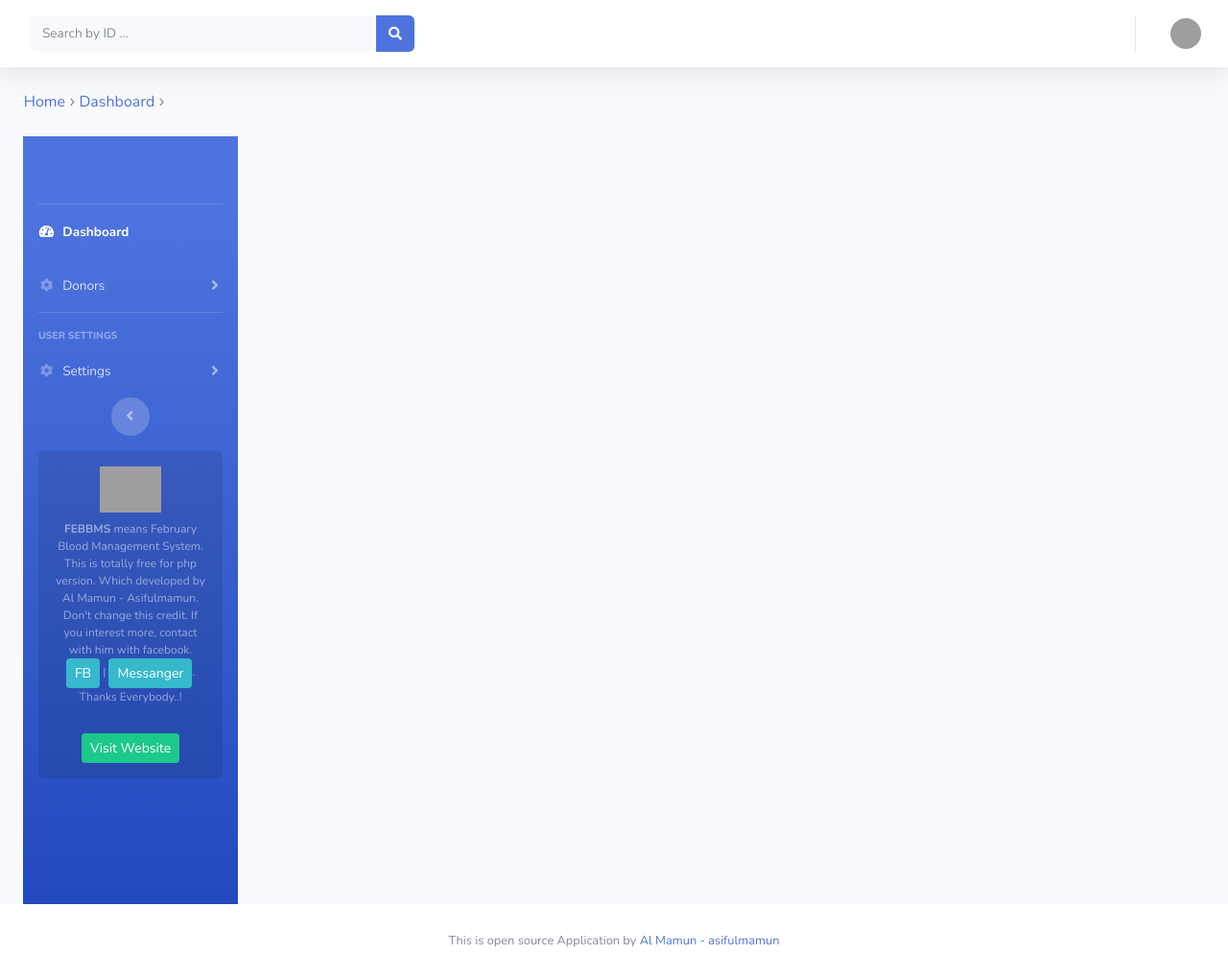
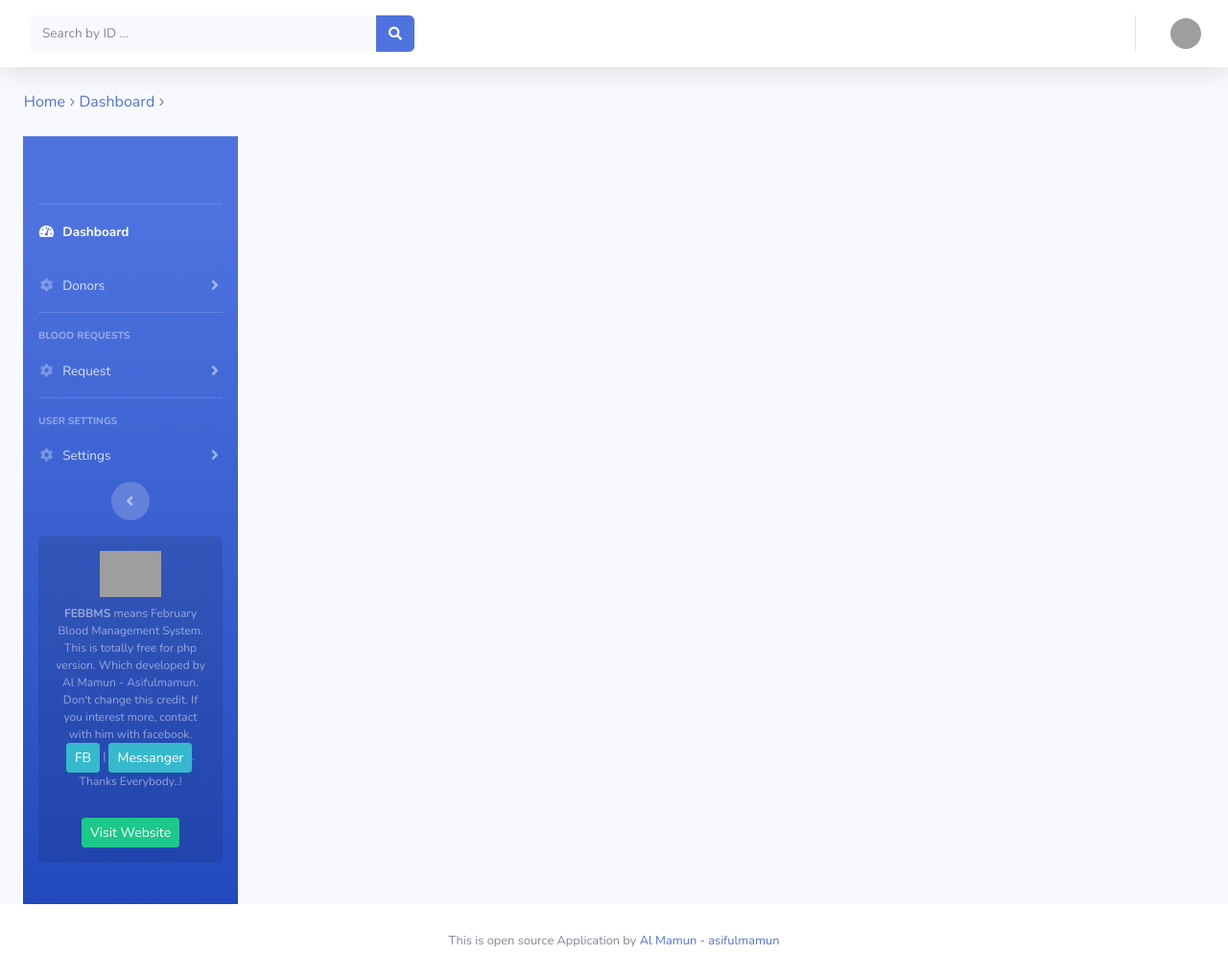
Before and after one commit to asifulmamun/febbms, a PHP site: the page made by admin/templates/global/nav.php in a window 1280 px wide. Shown: the whole page at 96% size. Run offline with PHP 8.4, Linux system fonts and the light colour scheme; the template is opened without the code that fills it, so the values that code supplies are empty; the visitor is signed in with stand-in values (Sample User, id 1); grey boxes are pictures that could not be loaded.

Commit message:
blood request added to dashboard

```diff
--- a/admin/page-total_donors-pending.php
+++ b/admin/page-total_donors-pending.php
@@ -80,8 +80,8 @@
                 <tfoot>
                     <tr>
                         <th>ID</th>
+                        <th>BG</th>
                         <th>Name</th>
-                        <th>BG</th>
                         <th>District</th>
                         <th>Status</th>
                         <th>Action</th>
--- a/admin/page-total_donors.php
+++ b/admin/page-total_donors.php
@@ -80,8 +80,8 @@
                 <tfoot>
                     <tr>
                         <th>ID</th>
+                        <th>BG</th>
                         <th>Name</th>
-                        <th>BG</th>
                         <th>District</th>
                         <th>Status</th>
                         <th>Action</th>
--- a/admin/templates/global/nav.php
+++ b/admin/templates/global/nav.php
@@ -23,7 +23,7 @@
             <!-- Nav Item - Pages Collapse Menu -->
             <li class="nav-item">
                 <a class="nav-link collapsed" href="#" data-toggle="collapse" data-target="#collapseOne" aria-expanded="true"
-                    aria-controls="collapseTwo">
+                    aria-controls="collapseOne">
                     <i class="fas fa-fw fa-cog"></i>
                     <span>Donors</span>
                 </a>
@@ -37,20 +37,37 @@
             </li>
 
             <hr class="sidebar-divider d-none d-md-block">
-
             <!-- Heading -->
             <div class="sidebar-heading">
-                User Settings
+                Blood Requests
             </div>
-
             <!-- Nav Item - Pages Collapse Menu -->
             <li class="nav-item">
                 <a class="nav-link collapsed" href="#" data-toggle="collapse" data-target="#collapseTwo" aria-expanded="true"
                     aria-controls="collapseTwo">
                     <i class="fas fa-fw fa-cog"></i>
+                    <span>Request</span>
+                </a>
+                <div id="collapseTwo" class="collapse" aria-labelledby="headingTwo" data-parent="#accordionSidebar">
+                    <div class="bg-white py-2 collapse-inner rounded">
+                        <a href="./page-blood_request.php" class="collapse-item p_cursor" id="total_donors_btn">Total Blood Request</a>
+                    </div>
+                </div>
+            </li>
+
+            <hr class="sidebar-divider d-none d-md-block">
+            <!-- Heading -->
+            <div class="sidebar-heading">
+                User Settings
+            </div>
+            <!-- Nav Item - Pages Collapse Menu -->
+            <li class="nav-item">
+                <a class="nav-link collapsed" href="#" data-toggle="collapse" data-target="#collapseThree" aria-expanded="true"
+                    aria-controls="collapseThree">
+                    <i class="fas fa-fw fa-cog"></i>
                     <span>Settings</span>
                 </a>
-                <div id="collapseTwo" class="collapse" aria-labelledby="headingTwo" data-parent="#accordionSidebar">
+                <div id="collapseThree" class="collapse" aria-labelledby="headingTwo" data-parent="#accordionSidebar">
                     <div class="bg-white py-2 collapse-inner rounded">
                         <a href="./page-edit_user.php" class="collapse-item p_cursor" id="total_donors_btn">Edit User</a>
                     </div>
```
Also changed, not shown: admin/page-blood_request.php (renamed from admin/page-total_donors-approved.php, +2 -5 lines).
